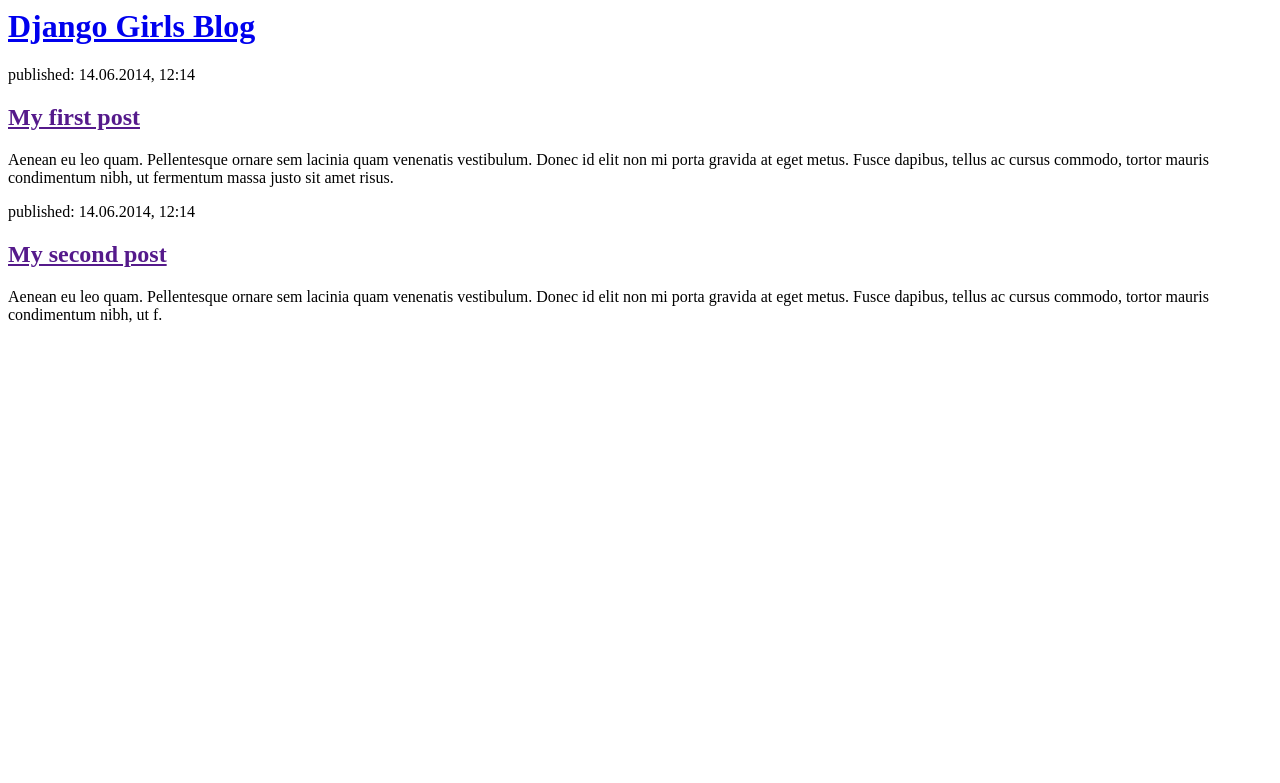
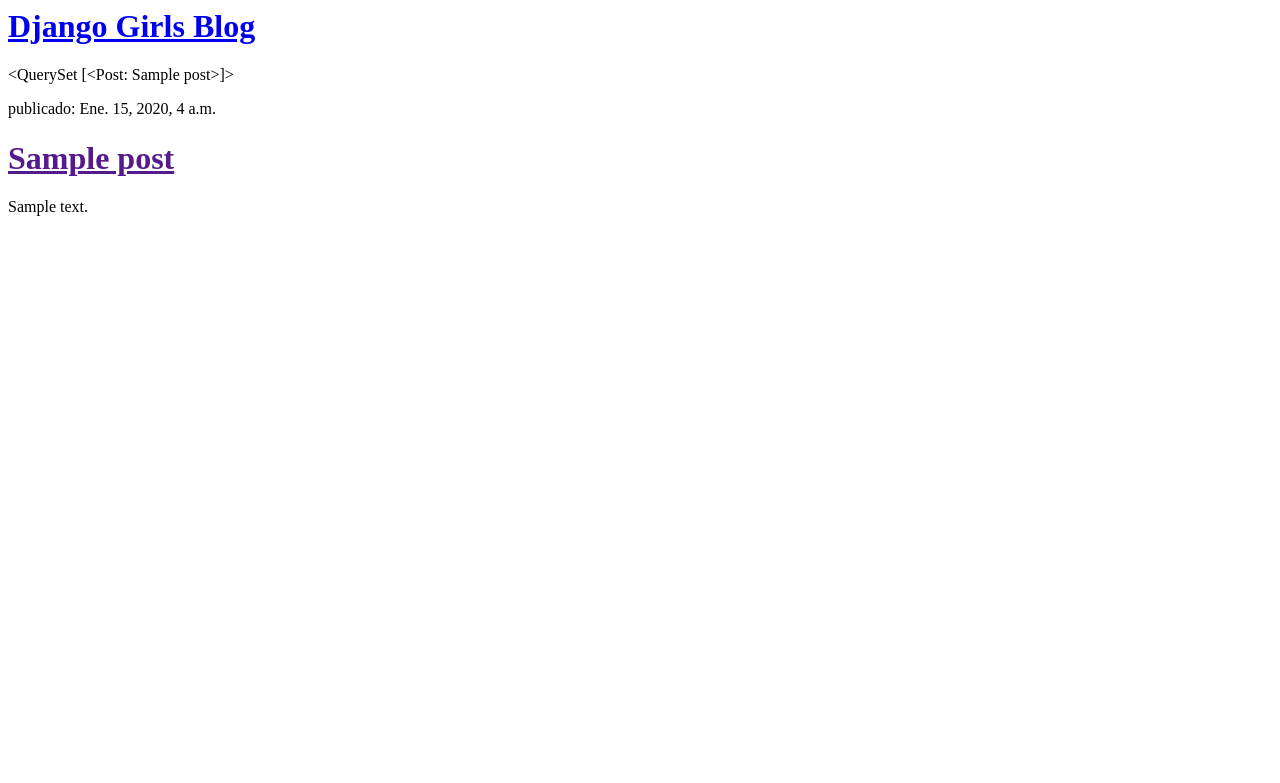
Before and after one commit to mercyfe85/my-first-blog, a Django app: template blog/templates/blog/post_list.html in a window 1280 px wide. Shown: the top 783 px of the page. Run offline with Django 3.2, Linux system fonts and the light colour scheme; the template is opened without the code that fills it: values that come from a table or form of the project are taken from there, others are empty; tables that the repository leaves empty hold one stand-in row (values such as "Sample post").

Commit message:
pag con formato y extracción en bd

```diff
--- a/blog/templates/blog/post_list.html
+++ b/blog/templates/blog/post_list.html
@@ -7,16 +7,16 @@
             <h1><a href="/">Django Girls Blog</a></h1>
         </div>
 
-        <div>
-            <p>published: 14.06.2014, 12:14</p>
-            <h2><a href="">My first post</a></h2>
-            <p>Aenean eu leo quam. Pellentesque ornare sem lacinia quam venenatis vestibulum. Donec id elit non mi porta gravida at eget metus. Fusce dapibus, tellus ac cursus commodo, tortor mauris condimentum nibh, ut fermentum massa justo sit amet risus.</p>
-        </div>
+        {{posts}}
 
-        <div>
-            <p>published: 14.06.2014, 12:14</p>
-            <h2><a href="">My second post</a></h2>
-            <p>Aenean eu leo quam. Pellentesque ornare sem lacinia quam venenatis vestibulum. Donec id elit non mi porta gravida at eget metus. Fusce dapibus, tellus ac cursus commodo, tortor mauris condimentum nibh, ut f.</p>
-        </div>
+
+
+        {% for post in posts %}
+            <div>
+                <p> publicado: {{ post.published_date }} </p>
+                <h1><a href = "" >{{ post.title }} </a></h1>
+                <p>{{ post.text|linebreaksbr }} </p>
+            </div>
+        {% endfor %}
     </body>
 </html>
--- a/blog/views.py
+++ b/blog/views.py
@@ -1,5 +1,7 @@
 from django.shortcuts import render
+from django.utils import timezone
+from .models import Post
 
-# Create your views here.
 def post_list(request):
-    return render(request, 'blog/post_list.html', {})
+    posts = Post.objects.filter(published_date__lte=timezone.now()).order_by('published_date')
+    return render(request, 'blog/post_list.html', {'posts': posts})
--- a/mysite/urls.py
+++ b/mysite/urls.py
@@ -19,4 +19,5 @@
 urlpatterns = [
     path('admin/', admin.site.urls),
     path('', include('blog.urls')),
+
 ]
```
